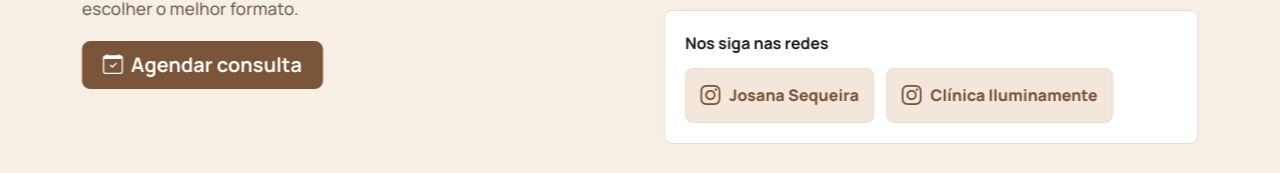
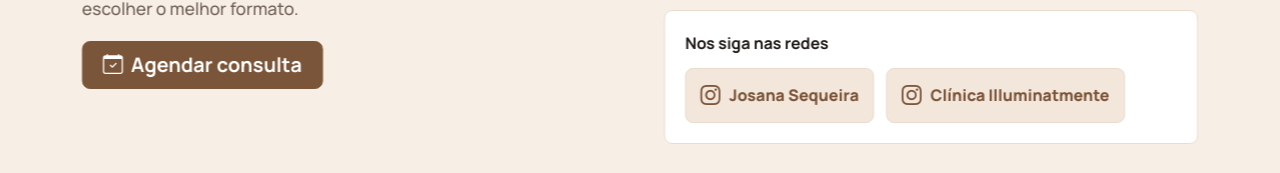
Before and after one commit to victords97/PsiJosanaSequeira, a React (Vite) app: page / in a window 1280 px wide. Shown: the part 2831-3004 px from the top of the page. Built offline with nearby package versions, Linux system fonts and the light colour scheme.

Commit message:
Atualização informações da clinica

```diff
--- a/src/App.jsx
+++ b/src/App.jsx
@@ -78,8 +78,8 @@ const socialLinks = [
     href: 'https://www.instagram.com/josanasequeira?igsh=MTQ0YTlmdG90M2xiaA==',
   },
   {
-    label: 'Clínica Iluminamente',
-    href: 'https://www.instagram.com/clinica.iluminamente?igsh=MWFnanh4OHVzaWkyNg==',
+    label: 'Clínica Illuminatmente',
+    href: 'https://www.instagram.com/clinica.illuminatmente?igsh=MWFnanh4OHVzaWkyNg==',
   },
 ];
 
```
